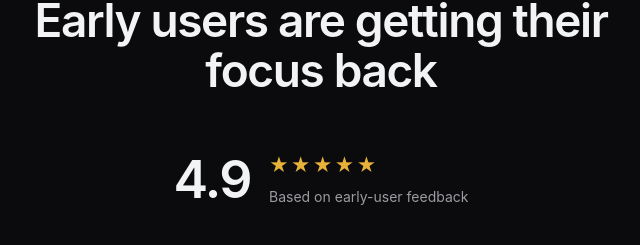
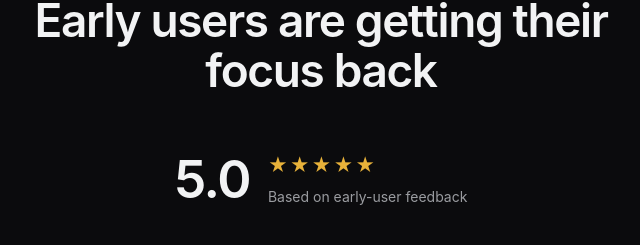
Before and after one commit to ebrahimeg360-ops/off-website, a plain HTML site: page off-website-final/index.html in a window 1280 px wide. Shown: the part 4562-4807 px from the top of the page, 319-959 px from the left. Drawn offline with Linux system fonts and the light colour scheme.

Commit message:
Update index.html

```diff
--- a/off-website-final/index.html
+++ b/off-website-final/index.html
@@ -431,7 +431,7 @@ footer .brand img{height:20px;opacity:.85}
       <h2>Early users are getting their focus back</h2>
     </div>
     <div class="rev-top reveal">
-      <div class="rev-score">4.9</div>
+      <div class="rev-score">5.0</div>
       <div><div class="stars">&#9733;&#9733;&#9733;&#9733;&#9733;</div><div class="c">Based on early-user feedback</div></div>
     </div>
     <div class="rev-grid" id="revGrid"></div>
```
